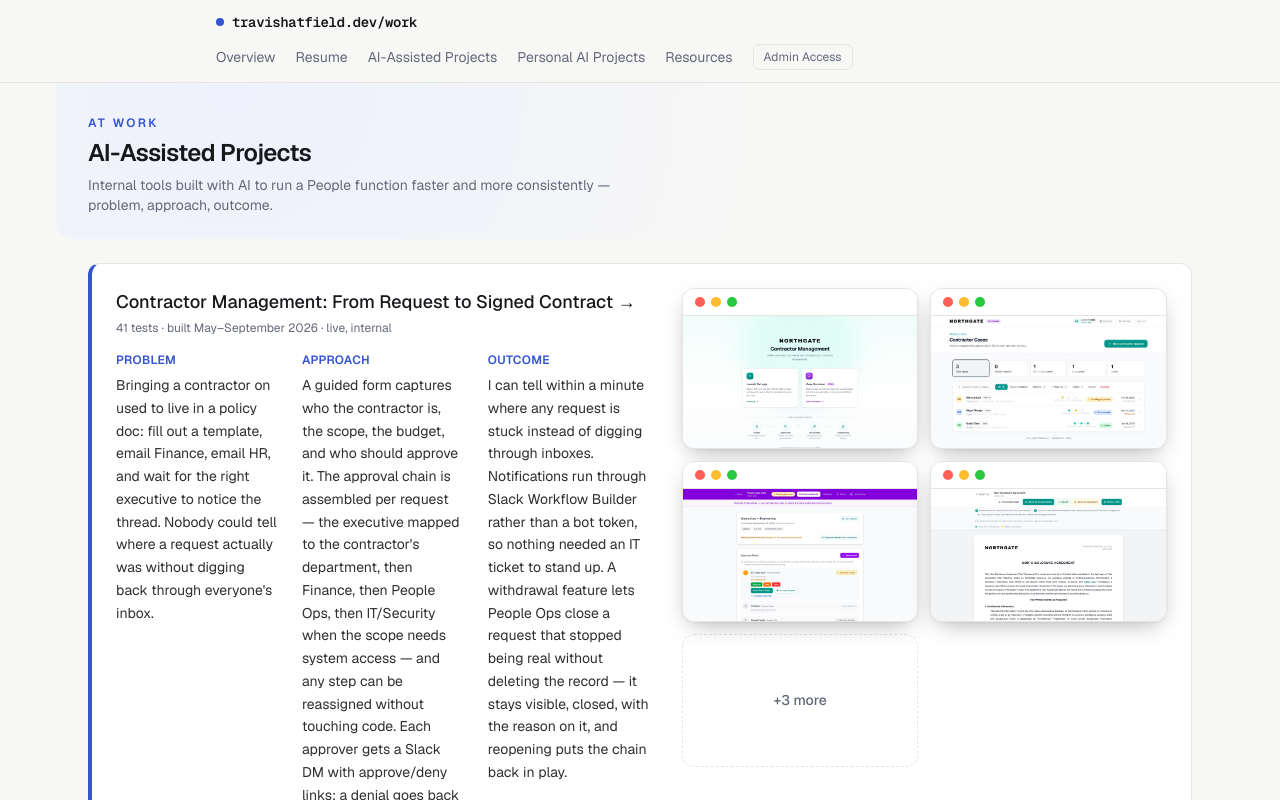
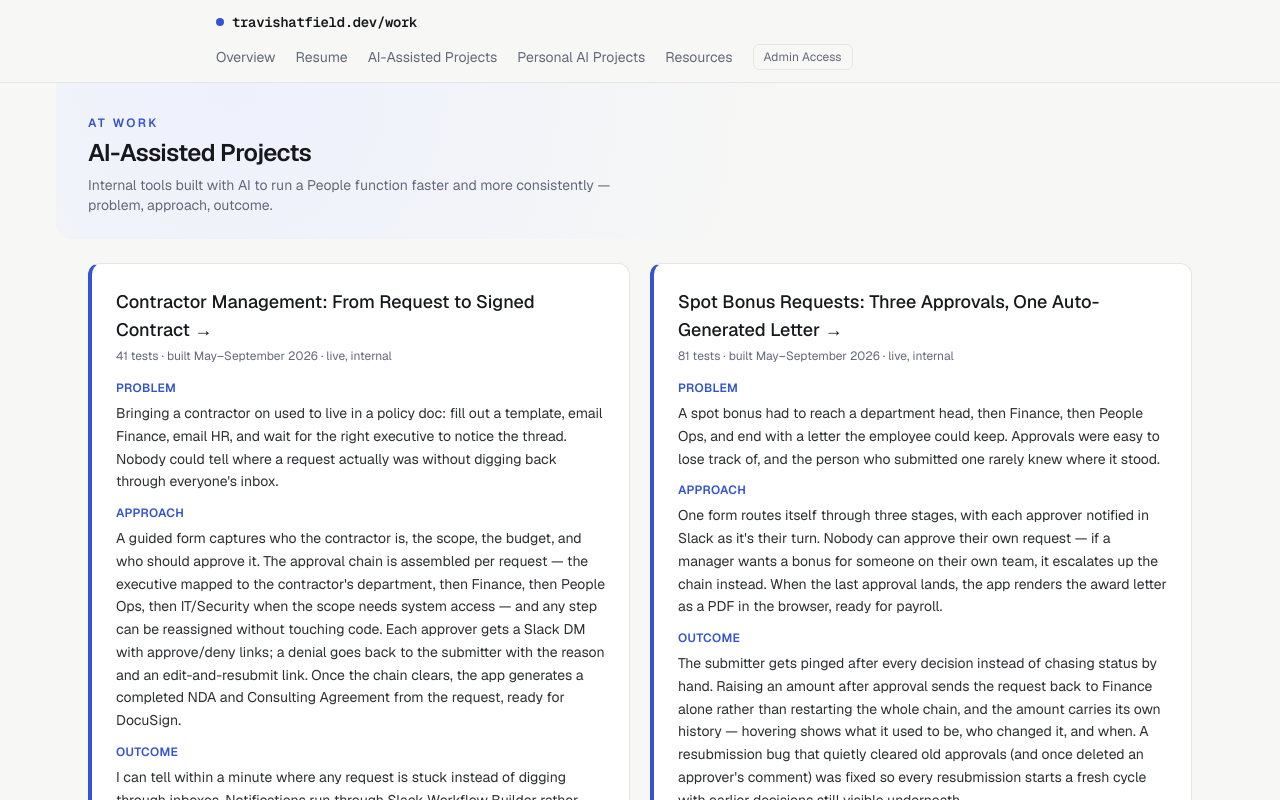
Before and after one commit to travis-hatfield/work-portfolio, a Next.js app: page /ai-assisted-projects in a window 1280 px wide. Shown: the top 800 px of the page. Built offline with nearby package versions, Linux system fonts and the light colour scheme; no server answers; the database is empty.

Commit message:
Switch case study list to a 2-column grid instead of stacked rows

```diff
--- a/components/case-study-list.tsx
+++ b/components/case-study-list.tsx
@@ -27,13 +27,13 @@
   basePath: string;
 }) {
   return (
-    <div className="flex flex-col gap-5">
+    <div className="grid grid-cols-1 gap-5 lg:grid-cols-2 lg:items-start">
       {items.map((c) => {
         const shots = c.screenshots ?? [];
         return (
           <article
             key={c.slug}
-            className="grid grid-cols-1 gap-5 rounded-xl border border-border bg-card p-5 border-l-4 border-l-accent transition-shadow hover:shadow-sm lg:grid-cols-[minmax(0,1.1fr)_minmax(0,1fr)] lg:gap-8 lg:p-6"
+            className="flex flex-col gap-5 rounded-xl border border-border bg-card p-5 border-l-4 border-l-accent transition-shadow hover:shadow-sm lg:p-6"
           >
             <div className="flex flex-col">
               <h2 className="text-lg font-medium">
@@ -43,7 +43,7 @@
               </h2>
               {c.stats && <p className="mt-1 text-xs text-muted">{c.stats}</p>}
 
-              <dl className="mt-4 grid flex-1 grid-cols-1 gap-x-6 gap-y-3 text-sm sm:grid-cols-3">
+              <dl className="mt-4 grid grid-cols-1 gap-y-3 text-sm">
                 <div>
                   <dt className="text-xs font-semibold uppercase tracking-wide text-accent">Problem</dt>
                   <dd className="mt-1.5 leading-relaxed text-foreground/90">{c.problem}</dd>
```
